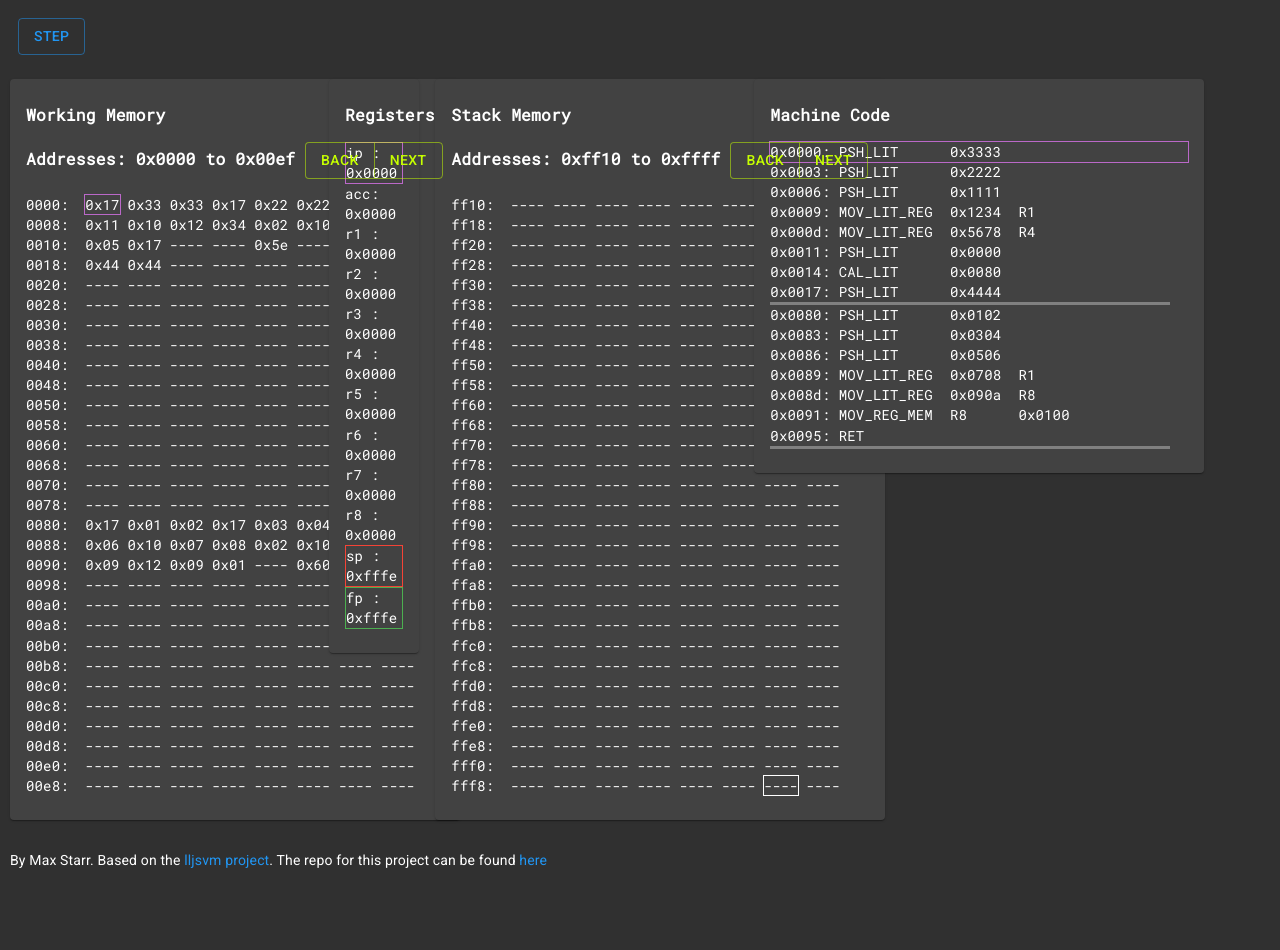
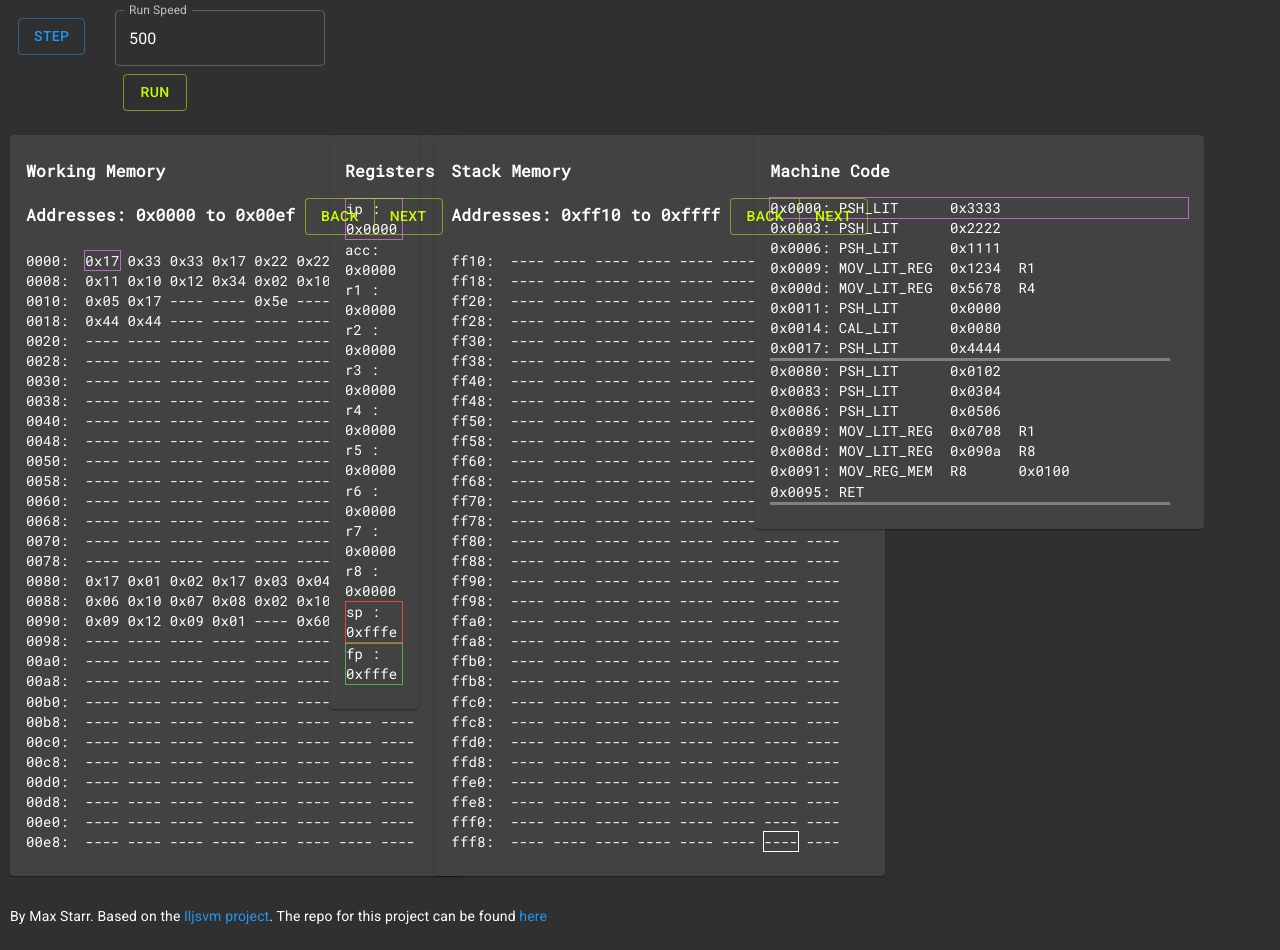
Before and after one commit to maxostarr/lljsvm-ide, a React (Create React App) app: page / in a window 1280 px wide. Before the commit the page ends 894 px from the top, so only its background shows below. Built offline with nearby package versions, Linux system fonts and the light colour scheme.

Commit message:
moved top bar out of app

```diff
--- a/src/App.js
+++ b/src/App.js
@@ -1,10 +1,8 @@
-import React, { useContext, useEffect } from "react";
+import React, { useContext, useEffect, useState } from "react";
 import { makeStyles } from "@material-ui/core/styles";
 import Grid from "@material-ui/core/Grid";
-import Button from "@material-ui/core/Button";
 import Link from "@material-ui/core/Link";
 import CssBaseline from "@material-ui/core/CssBaseline";
-import TextField from "@material-ui/core/TextField";
 
 import useInterval from "./utils/useInterval";
 import { VMContext } from "./utils/vm-context";
@@ -13,15 +11,12 @@ import Memory from "./componenets/memory";
 import Registers from "./componenets/registers";
 import Stack from "./componenets/stack";
 import Code from "./componenets/code";
-import { cpu, memory } from "./lljsvm/index";
+import TopBar from "./componenets/top-bar";
 
 const useStyles = makeStyles(theme => ({
   root: {
     flexGrow: 1,
     padding: 10
-  },
-  button: {
-    margin: theme.spacing(1)
   }
 }));
 
@@ -45,63 +40,12 @@ function App() {
     };
   }, []);
 
-  // const [memoryState, setMemoryState] = useState(memory);
-  // const [step, setStep] = useState(0);
-  // const [ip, setIp] = useState(cpu.getRegister("ip"));
-  // const [sp, setSp] = useState(cpu.getRegister("sp"));
-  // const [fp, setFp] = useState(cpu.getRegister("fp"));
-  // const [runSpeed, setRunSpeed] = useState(1000);
-  // const [isRunning, setIsRunning] = useState(false);
-
-  // const handleChange = event => {
-  //   setRunSpeed(event.target.value);
-  // };
-
-  // useInterval(() => {
-  //   if (isRunning) {
-  //     stepCPU();
-  //   }
-  // }, runSpeed);
-
   return (
     <div className={classes.root}>
       <CssBaseline />
       <Grid container spacing={2}>
         <Grid item xs={12}>
-          <Grid container>
-            <Grid item xs={12}>
-              <Button
-                color="primary"
-                variant="outlined"
-                className={classes.button}
-                onClick={e => {
-                  vm.stepCPU();
-                }}
-              >
-                Step
-              </Button>
-            </Grid>
-            {/* <Grid item xs={2}>
-              <TextField
-                id="outlined-basic"
-                className={classes.textField}
-                label="Run Speed"
-                variant="outlined"
-                value={runSpeed}
-                onChange={handleChange}
-              />
-              <Button
-                color="secondary"
-                variant="outlined"
-                className={classes.button}
-                onClick={e => {
-                  setIsRunning(!isRunning);
-                }}
-              >
-                {isRunning ? "Stop" : "Run"}
-              </Button>
-            </Grid> */}
-          </Grid>
+          <TopBar />
         </Grid>
         <Grid item xs={3}>
           <Memory />
--- /dev/null
+++ b/src/componenets/top-bar.js
@@ -0,0 +1,67 @@
+import React, { useContext, useState } from "react";
+import { makeStyles } from "@material-ui/core/styles";
+import Grid from "@material-ui/core/Grid";
+import Button from "@material-ui/core/Button";
+import TextField from "@material-ui/core/TextField";
+
+import useInterval from "../utils/useInterval";
+import { VMContext } from "../utils/vm-context";
+
+const useStyles = makeStyles(theme => ({
+  button: {
+    margin: theme.spacing(1)
+  }
+}));
+
+export default () => {
+  const classes = useStyles();
+  const { stepCPU, setIsRunning, isRunning } = useContext(VMContext);
+  const [runSpeed, setRunSpeed] = useState(500);
+
+  const handleChange = event => {
+    setRunSpeed(event.target.value);
+  };
+
+  useInterval(() => {
+    if (isRunning) {
+      stepCPU();
+    }
+  }, runSpeed);
+
+  return (
+    <Grid container>
+      <Grid item xs={1}>
+        <Button
+          color="primary"
+          variant="outlined"
+          className={classes.button}
+          onClick={e => {
+            stepCPU();
+          }}
+        >
+          Step
+        </Button>
+      </Grid>
+      <Grid item xs={2}>
+        <TextField
+          id="outlined-basic"
+          className={classes.textField}
+          label="Run Speed"
+          variant="outlined"
+          value={runSpeed}
+          onChange={handleChange}
+        />
+        <Button
+          color="secondary"
+          variant="outlined"
+          className={classes.button}
+          onClick={e => {
+            setIsRunning(!isRunning);
+          }}
+        >
+          {isRunning ? "Stop" : "Run"}
+        </Button>
+      </Grid>
+    </Grid>
+  );
+};
--- a/src/utils/vm-context.js
+++ b/src/utils/vm-context.js
@@ -15,6 +15,7 @@ const VMContextProvider = ({ children }) => {
   };
 
   const [vmState, setVmState] = useState(stateObj);
+  const [isRunning, setIsRunning] = useState(false);
   const stepCPU = () => {
     cpu.step();
 
@@ -25,7 +26,11 @@ const VMContextProvider = ({ children }) => {
       sp: cpu.getRegister("sp")
     });
   };
-  return <VMContext.Provider value={vmState}>{children}</VMContext.Provider>;
+  return (
+    <VMContext.Provider value={{ ...vmState, setIsRunning, isRunning }}>
+      {children}
+    </VMContext.Provider>
+  );
 };
 
 export default VMContextProvider;
```
